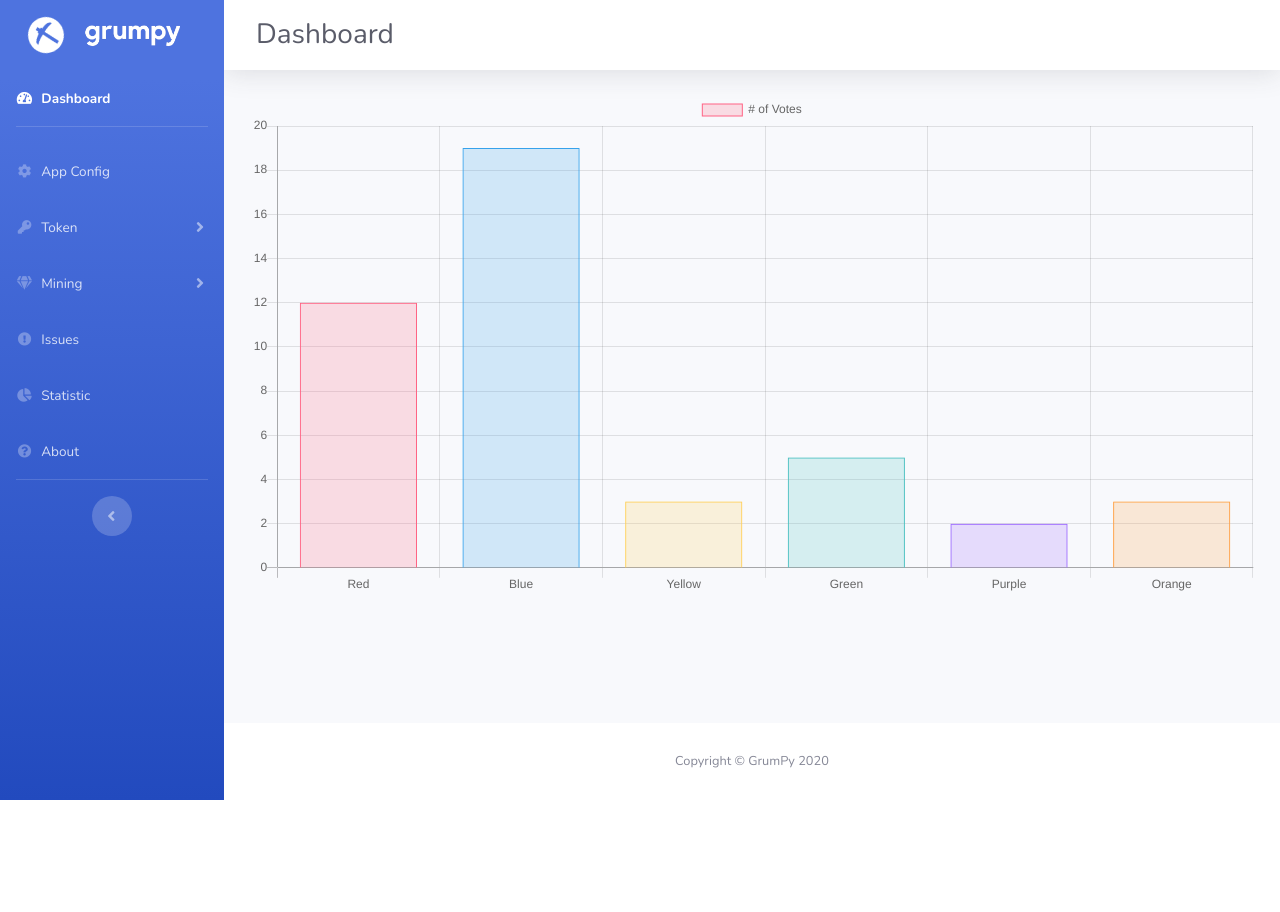
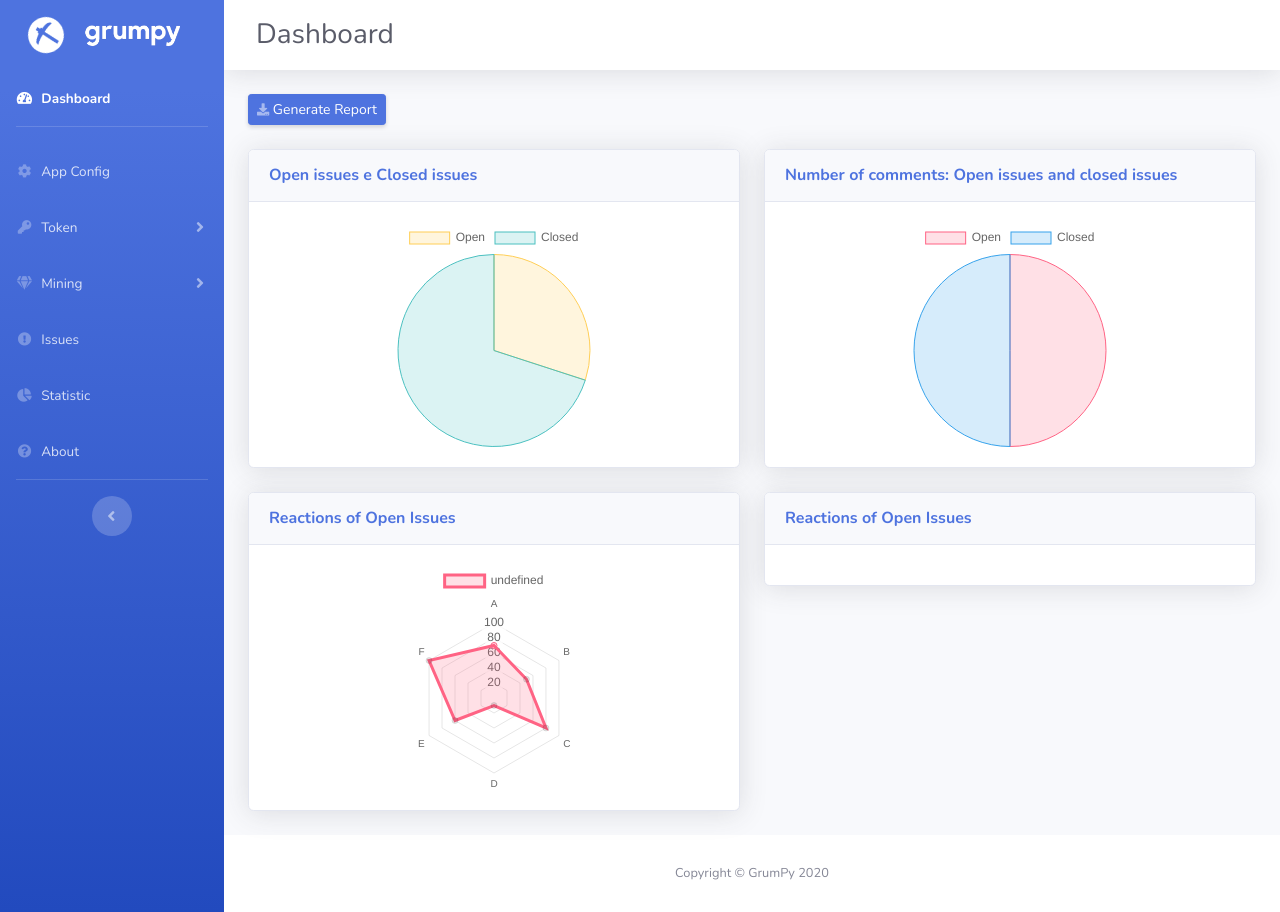
Before and after one commit to arieslab/GrumPy, a Django app: page /dashboard in a window 1280 px wide. Before the commit the page ends 800 px from the top, so only its background shows below. Run offline with Django 3.2, Linux system fonts and the light colour scheme; parts of the project's set-up code (start-up, migrations or seed data) failed here and were passed over; some libraries are stand-ins or nearby versions.

Commit message:
Organization of the Dashboard layout

```diff
--- a/Miner/templates/miner/dashboard.html
+++ b/Miner/templates/miner/dashboard.html
@@ -28,45 +28,144 @@
 </ul>
 {% endif %}
 
-<canvas id="myChart" ></canvas>
+    <div class="d-sm-flex align-items-center justify-content-between mb-4">
+        <a href="#" class="d-none d-sm-inline-block btn btn-sm btn-primary shadow-sm"><i class="fas fa-download fa-sm text-white-50"></i> Generate Report</a>
+    </div>
+
+    <div class="row">
+        <div class="col-lg-6">
+            <!-- Basic Card Example -->
+            <div class="card shadow mb-4">
+                <div class="card-header py-3">
+                    <h6 class="m-0 font-weight-bold text-primary">Open issues e Closed issues</h6>
+                </div>
+                <div class="card-body">
+                    <canvas id="openIssuesClosedIssues" ></canvas>
+                </div>
+            </div>
+
+        </div>
+        <div class="col-lg-6">
+            <!-- Basic Card Example -->
+            <div class="card shadow mb-4">
+                <div class="card-header py-3">
+                    <h6 class="m-0 font-weight-bold text-primary">Number of comments: Open issues and closed issues</h6>
+                </div>
+                <div class="card-body">
+                    <canvas id="commentsOpenIssuesClosedIssues" ></canvas>
+                </div>
+            </div>
+        </div>
+    </div>
+    <div class="row">
+        <div class="col-lg-6">
+            <!-- Basic Card Example -->
+            <div class="card shadow mb-4">
+                <div class="card-header py-3">
+                    <h6 class="m-0 font-weight-bold text-primary">Reactions of Open Issues</h6>
+                </div>
+                <div class="card-body">
+                    <canvas id="reactionsOpenIssues" ></canvas>
+                </div>
+            </div>
+
+        </div>
+        <div class="col-lg-6">
+            <!-- Basic Card Example -->
+            <div class="card shadow mb-4">
+                <div class="card-header py-3">
+                    <h6 class="m-0 font-weight-bold text-primary">Reactions of Open Issues</h6>
+                </div>
+                <div class="card-body">
+                </div>
+            </div>
+        </div>
+    </div>
+
+
+
 <script>
-    var ctx = document.getElementById('myChart').getContext('2d');
-    var myChart = new Chart(ctx, {
-        type: 'bar',
+
+    var ctx1 = document.getElementById('openIssuesClosedIssues').getContext('2d');
+    var openIssuesClosedIssues = new Chart(ctx1, {
+        type: 'pie',
         data: {
-            labels: ['Red', 'Blue', 'Yellow', 'Green', 'Purple', 'Orange'],
+            labels: ['Open', 'Closed'],
             datasets: [{
                 label: '# of Votes',
-                data: [12, 19, 3, 5, 2, 3],
+                data: [30, 70],
                 backgroundColor: [
-                    'rgba(255, 99, 132, 0.2)',
-                    'rgba(54, 162, 235, 0.2)',
                     'rgba(255, 206, 86, 0.2)',
                     'rgba(75, 192, 192, 0.2)',
-                    'rgba(153, 102, 255, 0.2)',
-                    'rgba(255, 159, 64, 0.2)'
                 ],
                 borderColor: [
-                    'rgba(255, 99, 132, 1)',
-                    'rgba(54, 162, 235, 1)',
+
                     'rgba(255, 206, 86, 1)',
                     'rgba(75, 192, 192, 1)',
-                    'rgba(153, 102, 255, 1)',
-                    'rgba(255, 159, 64, 1)'
                 ],
                 borderWidth: 1
             }]
         },
         options: {
-            scales: {
-                yAxes: [{
-                    ticks: {
-                        beginAtZero: true
-                    }
-                }]
+
+        }
+    });
+
+    var ctx2 = document.getElementById('commentsOpenIssuesClosedIssues').getContext('2d');
+    var commentsOpenIssuesClosedIssues = new Chart(ctx2, {
+        type: 'pie',
+        data: {
+            labels: ['Open', 'Closed'],
+            datasets: [{
+                label: '# of Votes',
+                data: [50, 50],
+                backgroundColor: [
+                    'rgba(255, 99, 132, 0.2)',
+                    'rgba(54, 162, 235, 0.2)',
+                ],
+                borderColor: [
+                    'rgba(255, 99, 132, 1)',
+                    'rgba(54, 162, 235, 1)',
+                ],
+                borderWidth: 1
+            }]
+        },
+        options: {
+
+        }
+    });
+
+
+    var ctx3 = document.getElementById('reactionsOpenIssues').getContext('2d');
+    var reactionsOpenIssues = new Chart(ctx3, {
+        type: 'radar',
+        data: {
+            labels: ['A', 'B', 'C', 'D', 'E', 'F'],
+            datasets: [{
+                data: [70,50, 80, 10, 60, 100],
+                backgroundColor: [
+                    'rgba(255, 99, 132, 0.2)',
+                ],
+                borderColor: [
+                    'rgba(255, 99, 132, 1)',
+                ],
+            }]
+        },
+        options: {
+            scale: {
+                angleLines: {
+                    display: false
+                },
+                ticks: {
+                    suggestedMin: 50,
+                    suggestedMax: 100
+                }
             }
         }
     });
+
+
+
 </script>
 
 {% endblock %}
@@ -75,15 +174,13 @@
 <!--IMPORT SCRIPTS -->
 
 {% bootstrap_javascript jquery="full" %}
+
 <!-- Page level plugins -->
-<script src="../../static/vendor/datatables/jquery.dataTables.min.js"></script>
-<script src="../../static/vendor/datatables/dataTables.bootstrap4.min.js"></script>
+<script src="vendor/chart.js/Chart.min.js"></script>
 
 <!-- Page level custom scripts -->
-<script src="../../static/js/demo/datatables-demo.js"></script>
-
-
-<script src="../../static/js/script.js"></script>
+<script src="js/demo/chart-area-demo.js"></script>
+<script src="js/demo/chart-pie-demo.js"></script>
 
 
 {% endblock %}
```
